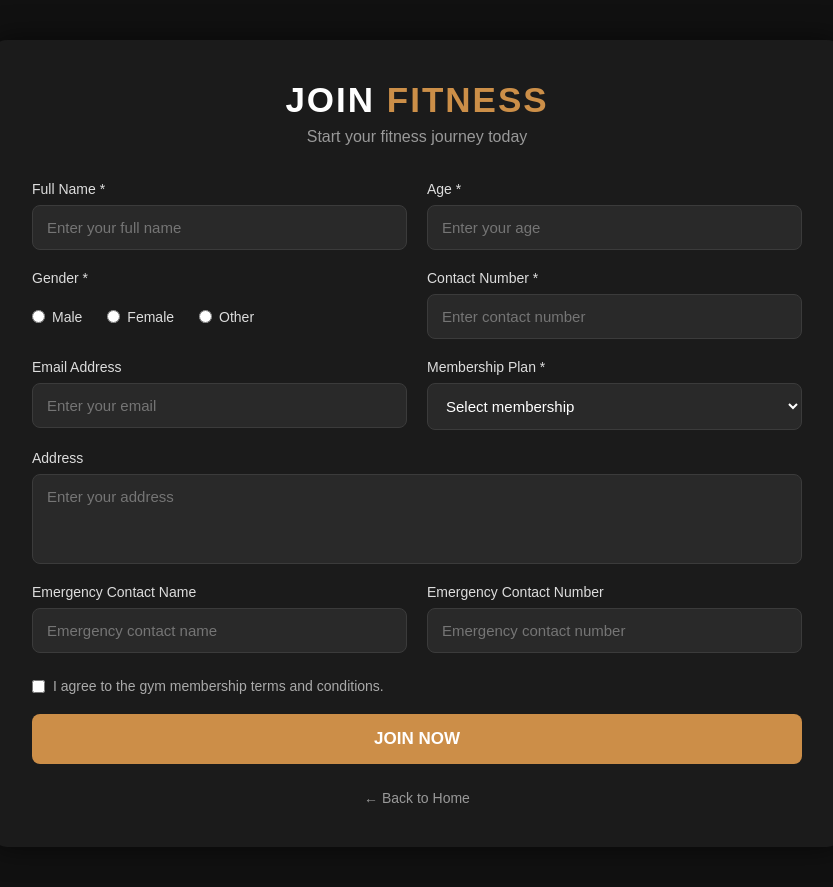
After one commit to Aryan-Mendapara/Fitness, a PHP site: the page made by Frontend/join now.html in a window 1280 px wide. The commit adds this page. Shown: the whole page, without its empty margins (223-1056 px from the left). Run offline with PHP 8.4, Linux system fonts and the light colour scheme.

```diff
--- /dev/null
+++ b/Frontend/join now.html
@@ -0,0 +1,410 @@
+<!DOCTYPE html>
+<html lang="en">
+<head>
+    <meta charset="UTF-8">
+    <meta name="viewport" content="width=device-width, initial-scale=1.0">
+
+    <title>FITNESS - Join Now</title>
+
+    <style>
+        * {
+            margin: 0;
+            padding: 0;
+            box-sizing: border-box;
+            font-family: Arial, sans-serif;
+        }
+
+        body {
+            min-height: 100vh;
+            background: #111;
+            color: white;
+            display: flex;
+            justify-content: center;
+            align-items: center;
+            padding: 40px 15px;
+        }
+
+        .container {
+            width: 850px;
+            background: #1b1b1b;
+            padding: 40px;
+            border-radius: 15px;
+            box-shadow: 0 0 30px rgba(0,0,0,0.6);
+        }
+
+        .header {
+            text-align: center;
+            margin-bottom: 35px;
+        }
+
+        .header h1 {
+            font-size: 35px;
+            letter-spacing: 2px;
+        }
+
+        .header h1 span {
+            color: #f9ac54cc;
+        }
+
+        .header p {
+            color: #999;
+            margin-top: 8px;
+        }
+
+        .form {
+            display: grid;
+            grid-template-columns: 1fr 1fr;
+            gap: 20px;
+        }
+
+        .form-group {
+            display: flex;
+            flex-direction: column;
+        }
+
+        .full {
+            grid-column: span 2;
+        }
+
+        label {
+            margin-bottom: 8px;
+            font-size: 14px;
+            color: #ddd;
+        }
+
+        input,
+        select,
+        textarea {
+            width: 100%;
+            padding: 13px 14px;
+            border: 1px solid #3b3b3b;
+            background: #292929;
+            color: white;
+            border-radius: 8px;
+            outline: none;
+            font-size: 15px;
+        }
+
+        input:focus,
+        select:focus,
+        textarea:focus {
+            border-color: #f9ac54cc;
+            box-shadow: 0 0 8px rgba(255,60,0,0.2);
+        }
+
+        select option {
+            background: #292929;
+        }
+
+        textarea {
+            height: 90px;
+            resize: none;
+        }
+
+        .gender {
+            display: flex;
+            gap: 25px;
+            align-items: center;
+            height: 45px;
+        }
+
+        .gender label {
+            margin: 0;
+            display: flex;
+            align-items: center;
+            gap: 7px;
+            cursor: pointer;
+        }
+
+        .gender input {
+            width: auto;
+            accent-color: #f9ac54cc;
+        }
+
+        .terms {
+            display: flex;
+            align-items: center;
+            gap: 8px;
+            margin-top: 5px;
+        }
+
+        .terms input {
+            width: auto;
+            accent-color: #f9ac54cc;
+        }
+
+        .terms label {
+            margin: 0;
+            color: #aaa;
+        }
+
+        .submit-btn {
+            grid-column: span 2;
+            padding: 15px;
+            border: none;
+            border-radius: 8px;
+            background: #f9ac54cc;
+            color: white;
+            font-size: 17px;
+            font-weight: bold;
+            cursor: pointer;
+            transition: 0.3s;
+        }
+
+        .submit-btn:hover {
+            background: #f9ac54;
+            transform: translateY(-2px);
+        }
+
+        .success {
+            display: none;
+            margin-top: 20px;
+            padding: 12px;
+            text-align: center;
+            border-radius: 8px;
+            color: #00e878;
+            border: 1px solid #00c864;
+            background: rgba(0,200,100,0.1);
+        }
+
+        .back {
+            text-align: center;
+            margin-top: 25px;
+        }
+
+        .back a {
+            color: #999;
+            text-decoration: none;
+            font-size: 14px;
+        }
+
+        .back a:hover {
+            color: #f9ac54cc;
+        }
+
+        @media (max-width: 650px) {
+
+            .container {
+                padding: 25px 20px;
+            }
+
+            .form {
+                grid-template-columns: 1fr;
+            }
+
+            .full {
+                grid-column: span 1;
+            }
+
+            .submit-btn {
+                grid-column: span 1;
+            }
+
+            .gender {
+                gap: 15px;
+            }
+        }
+    </style>
+</head>
+
+<body>
+
+    <div class="container">
+
+        <div class="header">
+            <h1>JOIN <span>FITNESS</span></h1>
+            <p>Start your fitness journey today</p>
+        </div>
+
+        <form class="form" id="joinForm">
+
+            <div class="form-group">
+                <label for="name">Full Name *</label>
+                <input
+                    type="text"
+                    id="name"
+                    placeholder="Enter your full name"
+                    required
+                >
+            </div>
+
+            <div class="form-group">
+                <label for="age">Age *</label>
+                <input
+                    type="number"
+                    id="age"
+                    placeholder="Enter your age"
+                    min="10"
+                    max="100"
+                    required
+                >
+            </div>
+
+            <div class="form-group">
+                <label>Gender *</label>
+
+                <div class="gender">
+
+                    <label>
+                        <input
+                            type="radio"
+                            name="gender"
+                            value="Male"
+                            required
+                        >
+                        Male
+                    </label>
+
+                    <label>
+                        <input
+                            type="radio"
+                            name="gender"
+                            value="Female"
+                        >
+                        Female
+                    </label>
+
+                    <label>
+                        <input
+                            type="radio"
+                            name="gender"
+                            value="Other"
+                        >
+                        Other
+                    </label>
+
+                </div>
+            </div>
+
+            <div class="form-group">
+                <label for="phone">Contact Number *</label>
+                <input
+                    type="tel"
+                    id="phone"
+                    placeholder="Enter contact number"
+                    pattern="[0-9]{10}"
+                    maxlength="10"
+                    required
+                >
+            </div>
+
+            <div class="form-group">
+                <label for="email">Email Address</label>
+                <input
+                    type="email"
+                    id="email"
+                    placeholder="Enter your email"
+                >
+            </div>
+
+            <div class="form-group">
+                <label for="plan">Membership Plan *</label>
+
+                <select id="plan" required>
+
+                    <option value="">Select membership</option>
+                    <option value="1 Month">1 Month</option>
+                    <option value="3 Months">3 Months</option>
+                    <option value="6 Months">6 Months</option>
+                    <option value="12 Months">12 Months</option>
+
+                </select>
+            </div>
+
+            <div class="form-group full">
+                <label for="address">Address</label>
+
+                <textarea
+                    id="address"
+                    placeholder="Enter your address"
+                ></textarea>
+            </div>
+
+            <div class="form-group">
+                <label for="emergencyName">
+                    Emergency Contact Name
+                </label>
+
+                <input
+                    type="text"
+                    id="emergencyName"
+                    placeholder="Emergency contact name"
+                >
+            </div>
+
+            <div class="form-group">
+                <label for="emergencyPhone">
+                    Emergency Contact Number
+                </label>
+
+                <input
+                    type="tel"
+                    id="emergencyPhone"
+                    placeholder="Emergency contact number"
+                    pattern="[0-9]{10}"
+                    maxlength="10"
+                >
+            </div>
+
+            <div class="terms full">
+
+                <input
+                    type="checkbox"
+                    id="terms"
+                    required
+                >
+
+                <label for="terms">
+                    I agree to the gym membership terms and conditions.
+                </label>
+
+            </div>
+
+            <button type="submit" class="submit-btn">
+                JOIN NOW
+            </button>
+
+        </form>
+
+        <div class="success" id="successMessage">
+            🎉 Registration successful! Welcome to FITNESS.
+        </div>
+
+        <div class="back">
+            <a href="index.html">← Back to Home</a>
+        </div>
+
+    </div>
+
+    <script>
+
+        document.getElementById("joinForm").addEventListener("submit", function(e) {
+
+            e.preventDefault();
+
+            const name = document.getElementById("name").value;
+            const age = document.getElementById("age").value;
+            const phone = document.getElementById("phone").value;
+            const plan = document.getElementById("plan").value;
+
+            console.log("New Gym Member:");
+            console.log("Name:", name);
+            console.log("Age:", age);
+            console.log("Contact:", phone);
+            console.log("Plan:", plan);
+
+            document.getElementById("successMessage").style.display = "block";
+
+            document.getElementById("joinForm").reset();
+
+            document.getElementById("successMessage")
+                .scrollIntoView({
+                    behavior: "smooth"
+                });
+
+        });
+
+    </script>
+
+</body>
+</html>
```
Also changed, not shown: Frontend/auth.js (+21 -0 lines), Frontend/index.html (+36 -2 lines), Frontend/style.css (+75 -1 lines).
